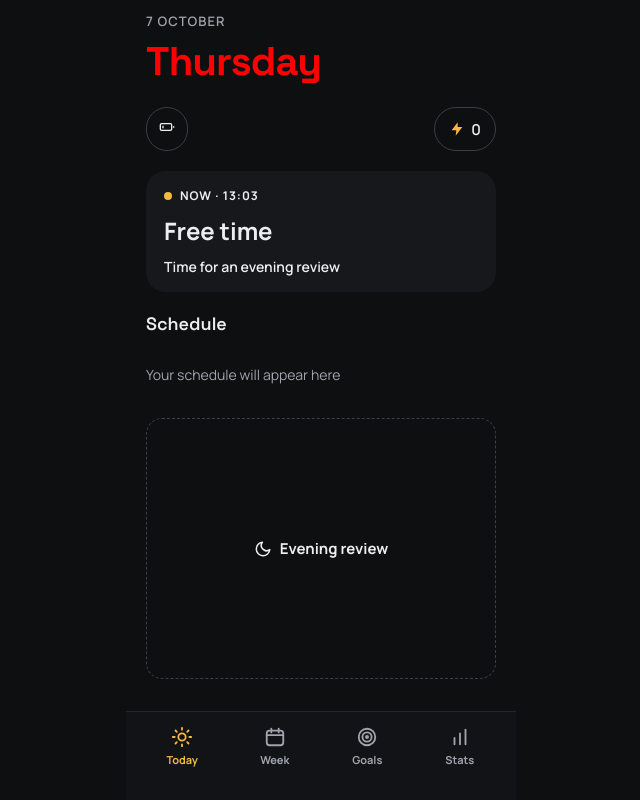
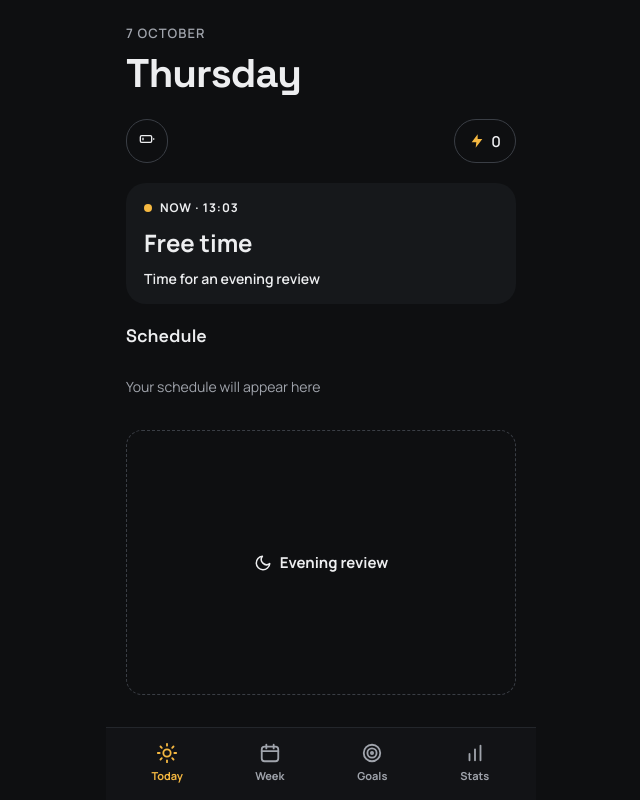
Before and after one commit to Fjodo333/HabitMax, a plain HTML site: page index.html in a window 1280 px wide. Shown: the whole page, without its empty margins (319-959 px from the left). Drawn offline with Linux system fonts and the light colour scheme.

Commit message:
Update styles and layout in index.html

```diff
--- a/index.html
+++ b/index.html
@@ -73,8 +73,8 @@ input[type="time"] {
   position: relative;
   width: 100%;
   height: 100vh;
-  max-width: 390px;
-  max-height: 844px;
+  height: 100dvh;
+  max-width: 430px;
   margin: 0 auto;
   display: flex;
   flex-direction: column;
@@ -84,7 +84,7 @@ input[type="time"] {
   flex: 1;
   min-height: 0;
   overflow-y: auto;
-  padding: max(12px, env(safe-area-inset-top)) 20px 32px;
+  padding: calc(env(safe-area-inset-top, 0px) + 24px) 20px 32px;
   display: flex;
   flex-direction: column;
   gap: 20px;
@@ -95,7 +95,7 @@ input[type="time"] {
   display: grid;
   grid-template-columns: repeat(4, minmax(0, 1fr));
   gap: 4px;
-  padding: 8px 12px 28px;
+  padding: 8px 12px max(12px, env(safe-area-inset-bottom));
   background: #121316;
   border-top: 1px solid #23262B;
 }
@@ -150,7 +150,6 @@ input[type="time"] {
   font-size: 40px;
   font-weight: 700;
   letter-spacing: -0.02em;
-  color: #FF0000;
 }
 
 .card {
```
